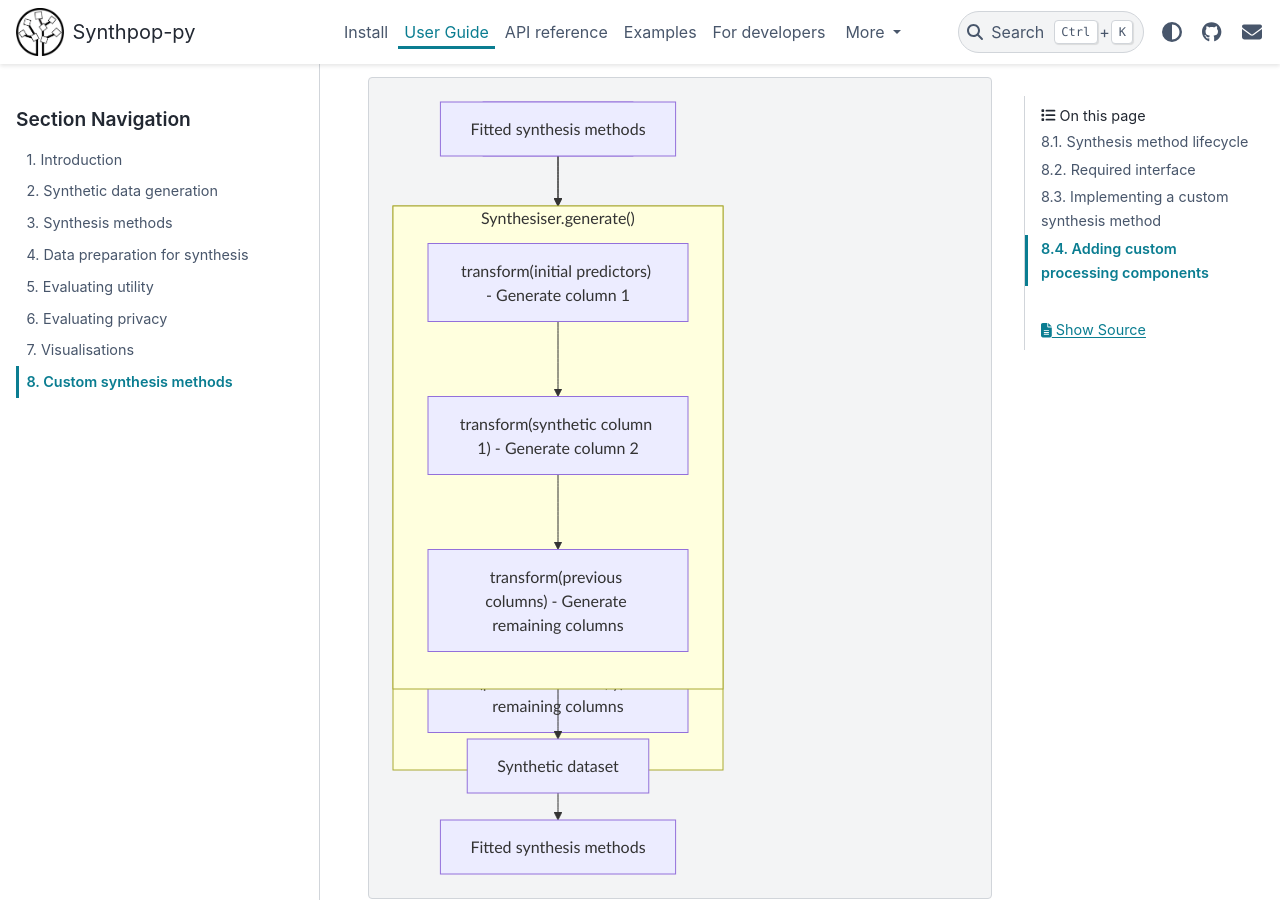
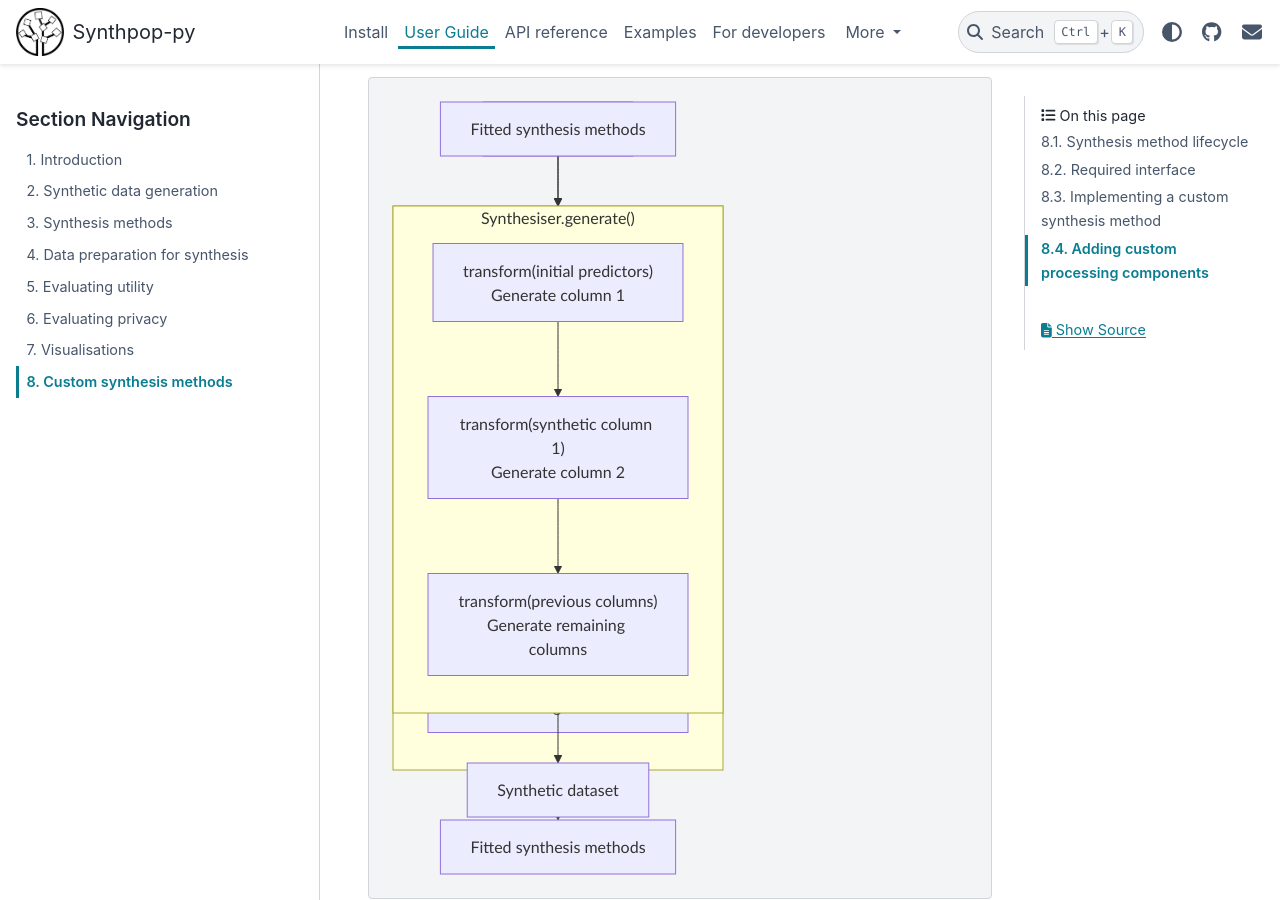
Before and after one commit to duonl/synthpop-py, a Sphinx documentation site: the page built from docs/source/user_guides/8_custom_synthesis_methods.md, in a window 1280 px wide and 900 px high, scrolled down 828 px. Built offline with Sphinx 7.4.7 and the PyData theme 0.15.4, drawn with Linux system fonts in a browser that asks for light colours.

Commit message:
readd line breaks

```diff
--- a/docs/source/user_guides/8_custom_synthesis_methods.md
+++ b/docs/source/user_guides/8_custom_synthesis_methods.md
@@ -46,9 +46,9 @@ flowchart TD
 
     subgraph GEN["Synthesiser.generate()"]
         direction TB
-        B["transform(initial predictors) - Generate column 1"]
-        C["transform(synthetic column 1) - Generate column 2"]
-        D["transform(previous columns) - Generate remaining columns"]
+        B["transform(initial predictors)<br>Generate column 1"]
+        C["transform(synthetic column 1)<br>Generate column 2"]
+        D["transform(previous columns)<br>Generate remaining columns"]
 
         B --> C --> D
     end
```
